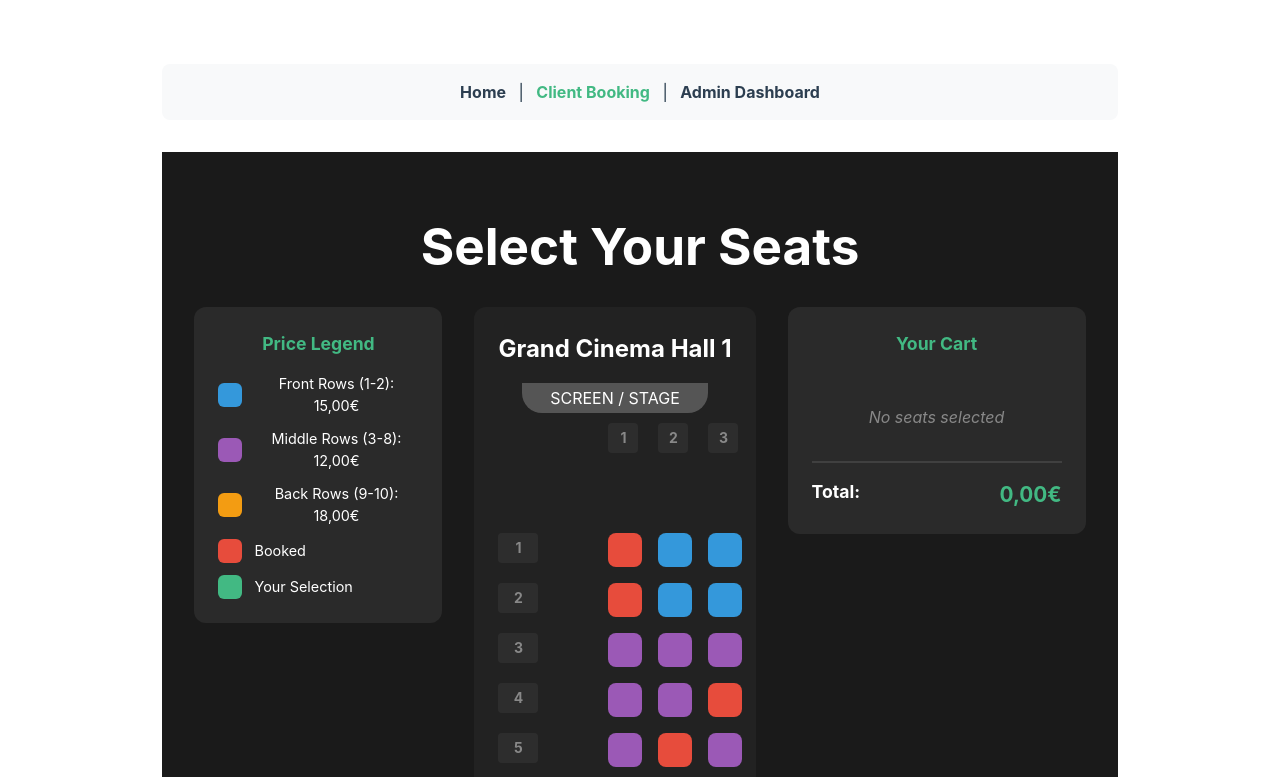
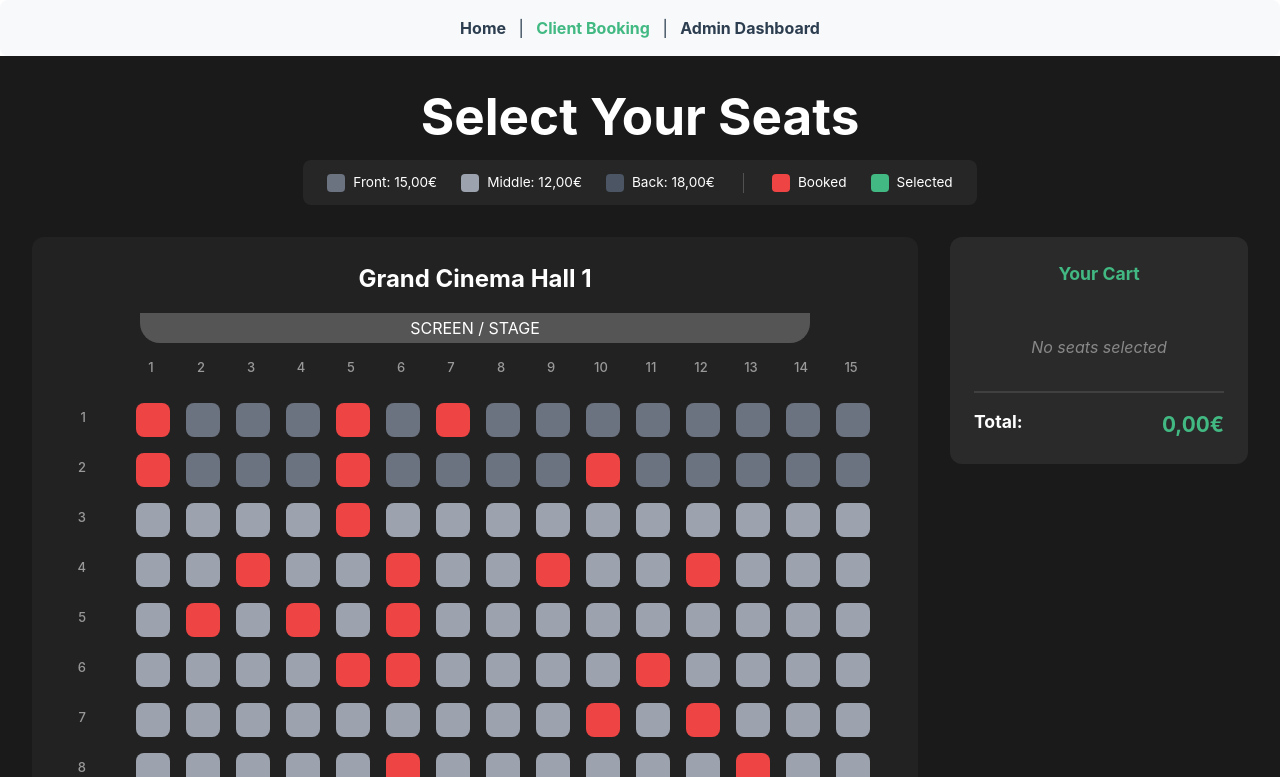
Before and after one commit to gerasem/ticket-shop, a Vue app: page /client in a window 1280 px wide. Shown: the top 777 px of the page. Built offline with nearby package versions, Linux system fonts and the light colour scheme.

Commit message:
feat: Implement initial Vue application structure, global styling, and an interactive admin venue layout editor.

```diff
--- a/src/App.vue
+++ b/src/App.vue
@@ -21,13 +21,10 @@ import { RouterView } from 'vue-router'
 <style scoped>
 .app-container {
   font-family: 'Inter', sans-serif;
-  max-width: 1280px;
   margin: 0 auto;
-  padding: 2rem;
 }
 
 nav {
-  margin-bottom: 2rem;
   padding: 1rem;
   background: #f8f9fa;
   border-radius: 8px;
--- a/src/style.css
+++ b/src/style.css
@@ -59,10 +59,10 @@ button:focus-visible {
 }
 
 #app {
-  max-width: 1280px;
   margin: 0 auto;
-  padding: 2rem;
   text-align: center;
+  width: 100%;
+  padding: 0;
 }
 
 @media (prefers-color-scheme: light) {
--- a/src/views/AdminView.vue
+++ b/src/views/AdminView.vue
@@ -375,8 +375,6 @@ h1 {
 
 .column-labels-container {
   display: flex;
-  gap: 20px;
-  margin-bottom: 10px;
 }
 
 .column-spacer {
@@ -387,7 +385,6 @@ h1 {
 .column-labels {
   position: relative;
   flex: 1;
-  height: 30px;
 }
 
 .column-label {
--- a/src/views/ClientView.vue
+++ b/src/views/ClientView.vue
@@ -75,37 +75,39 @@ const getColX = (col: number) => {
 
 <template>
   <div class="client-view">
-    <h1>Select Your Seats</h1>
+    <div class="header-section">
+      <h1>Select Your Seats</h1>
 
-    <div v-if="venueStore.currentVenue" class="main-container">
-      <!-- Left: Price Legend -->
-      <aside class="price-legend">
-        <h3>Price Legend</h3>
+      <!-- Compact Price Legend -->
+      <div class="price-legend-compact">
         <div class="legend-items">
           <div class="legend-item">
             <div class="legend-color price-front"></div>
-            <span>Front Rows (1-2): {{ formatPrice(1500) }}</span>
+            <span>Front: {{ formatPrice(1500) }}</span>
           </div>
           <div class="legend-item">
             <div class="legend-color price-middle"></div>
-            <span>Middle Rows (3-8): {{ formatPrice(1200) }}</span>
+            <span>Middle: {{ formatPrice(1200) }}</span>
           </div>
           <div class="legend-item">
             <div class="legend-color price-back"></div>
-            <span>Back Rows (9-10): {{ formatPrice(1800) }}</span>
+            <span>Back: {{ formatPrice(1800) }}</span>
           </div>
+          <div class="legend-separator"></div>
           <div class="legend-item">
             <div class="legend-color booked"></div>
             <span>Booked</span>
           </div>
           <div class="legend-item">
             <div class="legend-color selected"></div>
-            <span>Your Selection</span>
+            <span>Selected</span>
           </div>
         </div>
-      </aside>
+      </div>
+    </div>
 
-      <!-- Center: Venue -->
+    <div v-if="venueStore.currentVenue" class="main-container">
+      <!-- Left: Venue -->
       <div class="venue-container">
         <h2>{{ venueStore.currentVenue.name }}</h2>
         <div class="stage">SCREEN / STAGE</div>
@@ -197,9 +199,72 @@ const getColX = (col: number) => {
   color: white;
 }
 
-h1 {
+/* Header Section with Title and Legend */
+.header-section {
   text-align: center;
   margin-bottom: 2rem;
+}
+
+h1 {
+  margin: 0 0 1rem 0;
+}
+
+/* Compact Horizontal Price Legend */
+.price-legend-compact {
+  display: flex;
+  justify-content: center;
+  margin-top: 1rem;
+}
+
+.price-legend-compact .legend-items {
+  display: flex;
+  align-items: center;
+  gap: 1.5rem;
+  background: rgba(255, 255, 255, 0.05);
+  padding: 0.75rem 1.5rem;
+  border-radius: 8px;
+  font-size: 0.85rem;
+}
+
+.price-legend-compact .legend-item {
+  display: flex;
+  align-items: center;
+  gap: 0.5rem;
+}
+
+.price-legend-compact .legend-color {
+  width: 18px;
+  height: 18px;
+  border-radius: 4px;
+  flex-shrink: 0;
+}
+
+.legend-separator {
+  width: 1px;
+  height: 20px;
+  background: rgba(255, 255, 255, 0.2);
+  margin: 0 0.25rem;
+}
+
+/* Legend Colors - Neutral tones */
+.legend-color.price-front {
+  background: #6b7280; /* Neutral gray */
+}
+
+.legend-color.price-middle {
+  background: #9ca3af; /* Light gray */
+}
+
+.legend-color.price-back {
+  background: #4b5563; /* Dark gray */
+}
+
+.legend-color.booked {
+  background: #ef4444; /* Red for booked */
+}
+
+.legend-color.selected {
+  background: #42b983; /* Green for selected - accent color */
 }
 
 .main-container {
@@ -207,61 +272,6 @@ h1 {
   gap: 2rem;
   width: 100%;
   margin: 0 auto;
-}
-
-/* Price Legend */
-.price-legend {
-  width: 200px;
-  background: #2a2a2a;
-  padding: 1.5rem;
-  border-radius: 12px;
-  height: fit-content;
-}
-
-.price-legend h3 {
-  margin: 0 0 1rem 0;
-  font-size: 1.1rem;
-  color: #42b983;
-}
-
-.legend-items {
-  display: flex;
-  flex-direction: column;
-  gap: 0.75rem;
-}
-
-.legend-item {
-  display: flex;
-  align-items: center;
-  gap: 0.75rem;
-  font-size: 0.9rem;
-}
-
-.legend-color {
-  width: 24px;
-  height: 24px;
-  border-radius: 6px;
-  flex-shrink: 0;
-}
-
-.legend-color.price-front {
-  background: #3498db; /* Blue for front rows */
-}
-
-.legend-color.price-middle {
-  background: #9b59b6; /* Purple for middle rows */
-}
-
-.legend-color.price-back {
-  background: #f39c12; /* Orange/Gold for back rows */
-}
-
-.legend-color.booked {
-  background: #e74c3c; /* Red for booked */
-}
-
-.legend-color.selected {
-  background: #42b983; /* Green for selected */
 }
 
 /* Venue Container */
@@ -290,19 +300,16 @@ h1 {
 
 .column-labels-container {
   display: flex;
-  gap: 20px;
-  margin-bottom: 10px;
 }
 
 .column-spacer {
-  width: 40px;
+  width: 30px;
   flex-shrink: 0;
 }
 
 .column-labels {
   position: relative;
   flex: 1;
-  height: 30px;
 }
 
 .column-label {
@@ -312,38 +319,33 @@ h1 {
   display: flex;
   align-items: center;
   justify-content: center;
-  font-weight: bold;
-  font-size: 14px;
-  color: #888;
-  background: rgba(255, 255, 255, 0.05);
-  border-radius: 4px;
+  font-weight: 500;
+  font-size: 13px;
+  color: #999;
 }
 
 .seating-area {
   position: relative;
   display: flex;
-  gap: 20px;
-  padding: 20px 0;
 }
 
 .row-labels {
   position: relative;
-  width: 40px;
+  width: 30px;
   flex-shrink: 0;
 }
 
 .row-label {
   position: absolute;
-  width: 40px;
+  width: 30px;
   height: 30px;
   display: flex;
   align-items: center;
-  justify-content: center;
-  font-weight: bold;
-  font-size: 14px;
-  color: #888;
-  background: rgba(255, 255, 255, 0.05);
-  border-radius: 4px;
+  justify-content: flex-end;
+  padding-right: 2px;
+  font-weight: 500;
+  font-size: 13px;
+  color: #999;
 }
 
 .row-labels-left {
@@ -372,26 +374,26 @@ h1 {
   border: 2px solid transparent;
 }
 
-/* Price-based colors for FREE seats */
+/* Price-based colors for FREE seats - Neutral tones */
 .seat.free.price-front {
-  background: #3498db;
+  background: #6b7280; /* Neutral gray */
 }
 
 .seat.free.price-middle {
-  background: #9b59b6;
+  background: #9ca3af; /* Light gray */
 }
 
 .seat.free.price-back {
-  background: #f39c12;
+  background: #4b5563; /* Dark gray */
 }
 
-/* Booked seats - always red */
+/* Booked seats - red */
 .seat.booked {
-  background: #e74c3c !important;
+  background: #ef4444 !important;
   cursor: not-allowed;
 }
 
-/* Selected seats - always green */
+/* Selected seats - green accent */
 .seat.readyToBook {
   background: #42b983 !important;
   box-shadow: 0 0 15px #42b983;
```
